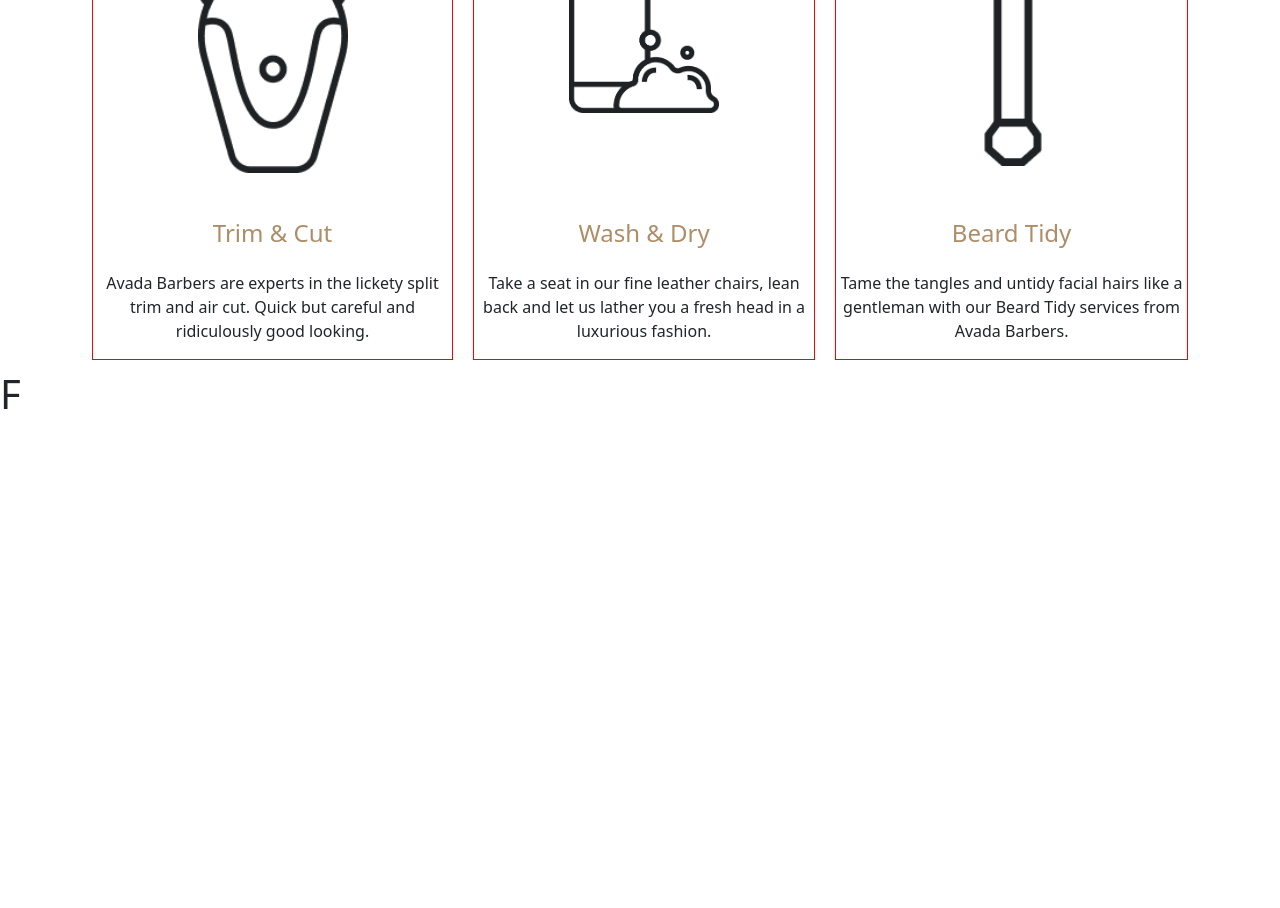
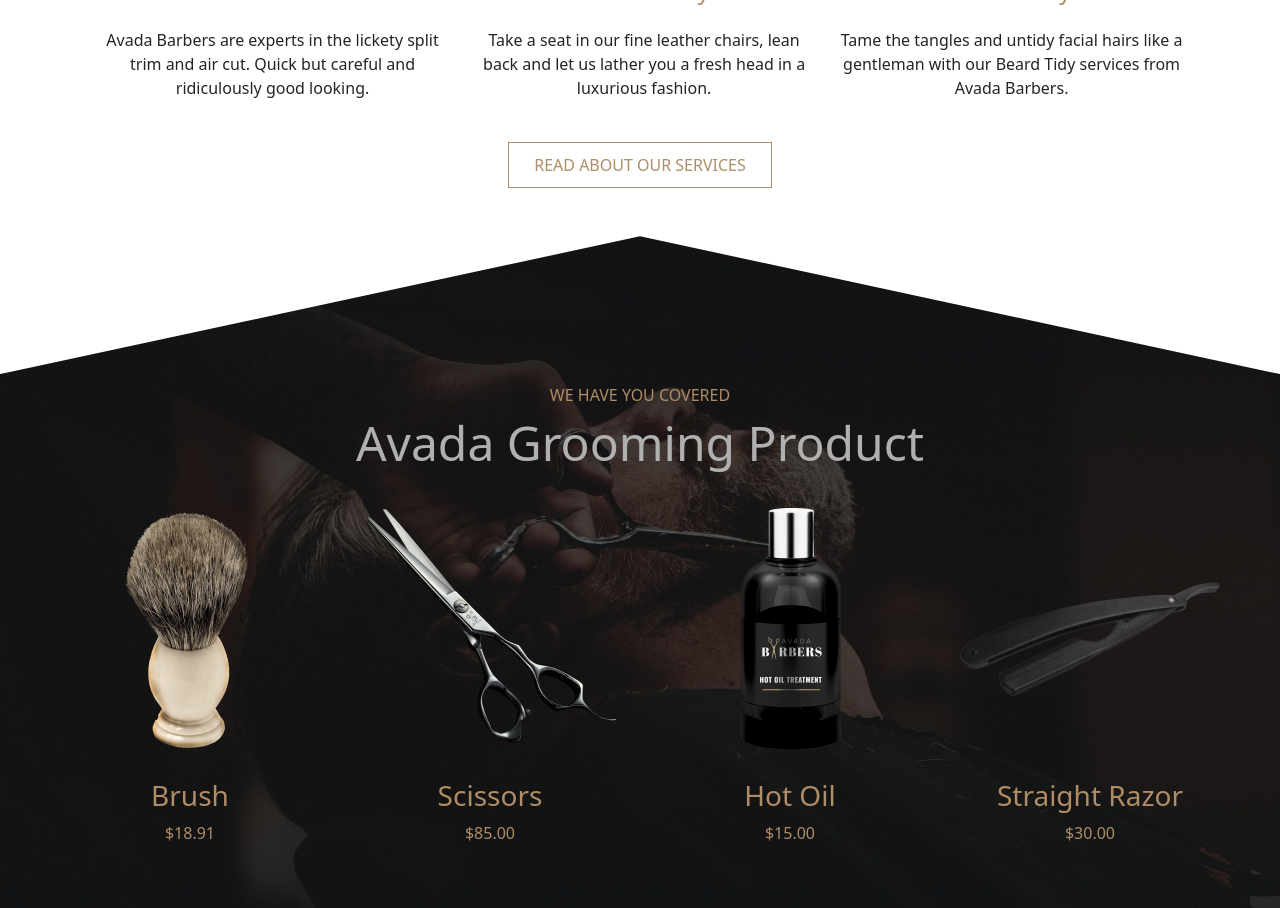
Before and after one commit to AndreaDeStefano1/proj-html-vuejs, a Vue app: page / in a window 1280 px wide. Shown: the part 1660-2568 px from the top of the page. Before the commit the page ends 2086 px from the top, so only its background shows below. Built offline with nearby package versions, Linux system fonts and the light colour scheme.

Commit message:
Aggiunta sezione prodotti

```diff
--- a/src/components/CardCompServices.vue
+++ b/src/components/CardCompServices.vue
@@ -37,12 +37,13 @@
 
 
 .card-container{
-  border: 1px solid red;
-  margin: 10px 10px;
+  // border: 1px solid red;
+  margin: 10px;
   .image-container{
-    height: 300px;
+    height: 250px;
     img{
       width: 150px;
+      height: 219px;
     }
   }
   h4{
--- /dev/null
+++ b/src/components/CardProductComp.vue
@@ -0,0 +1,29 @@
+<template>
+  <div class="card-container d-flex flex-column">
+    <img class=" text-center" :src="url" alt="">
+		<h3 class=" text-center">{{title}}</h3>
+		<span class=" text-center">${{price}}</span>
+	</div>
+</template>
+
+<script>
+export default {
+    name: "CArdProductComp",
+    props:{
+        url: String,
+        title: String,
+        price: String
+    }
+}
+</script>
+
+<style lang="scss" scoped>
+@import '../assets/style/vars';
+h3,
+span{
+	color: $primary-color
+}
+img{
+	width: 300px;
+}
+</style>
--- a/src/components/MainComp.vue
+++ b/src/components/MainComp.vue
@@ -38,10 +38,66 @@
         title="Beard Tidy"
         :url="require('../assets/img/avadabarbers-beardtrim-icon.png')"/>
 
+      </div>
+
+      <ButtonComp
+      class="text-center pt-3"
+      buttonText="READ ABOUT OUR SERVICES"/>
+
+    </section>
+    <!-- /SERVICE SECTION -->
+
+    <!-- PRODUCT SECTION -->
+    <section class="product-section mt-5">
+      <TitleComp
+      class=""
+      bigText="Avada Grooming Product"
+      miniText="WE HAVE YOU COVERED"/>
+      <div class="produc-container d-flex justify-content-center pb-5">
+        <CardProductComp
+        price="18.91"
+        title="Brush"
+        :url="require('../assets/img/brush_dark.png')"/>
+        <CardProductComp
+        price="85.00"
+        title="Scissors"
+        :url="require('../assets/img/scissors.png')"/>
+        <CardProductComp
+        price="15.00"
+        title="Hot Oil"
+        :url="require('../assets/img/hot_oil_dark.png')"/>
+        <CardProductComp
+        price="30.00"
+        title="Straight Razor"
+        :url="require('../assets/img/straight_razor_dark.png')"/>
 
       </div>
+      <ButtonComp
+      class="text-center pt-3 pb-x"
+      buttonText="READ ABOUT OUR SERVICES"/>
+
+
     </section>
-    <!-- /SERVICE SECTION -->
+
+     <!-- /PRODUCT SECTION -->
+      <div class="featured-product-container d-flex">
+        <div class="image-container">
+          <img src="../assets/img/shaving_butter.png" alt="">
+        </div>
+        <div class="text-field">
+          <!-- <TitleComp
+          class=" pb-2 text-left"
+          bigText="Shaving Butter"
+          miniText="THIS MONTH FEATURED PRODUCT"/> -->
+          <h6>THIS MONTH FEATURED PRODUCT</h6>
+          <h2>Shaving Butter</h2>
+          <p>Lorem ipsum dolor sit, amet consectetur adipisicing elit. Illo, suscipit ratione minima quis soluta, veritatis neque aliquam numquam architecto vitae totam optio voluptatem accusamus laboriosam?</p>
+          <ButtonComp
+          buttonText="BUY NOW"/>
+        </div>
+      </div>
+     <!-- /FEATURED PRODUCT -->
+
   </main>
 </template>
 
@@ -49,12 +105,16 @@
 import ButtonComp from './ButtonComp.vue'
 import TitleComp from './TitleComp.vue'
 import CardCompServices from './CardCompServices.vue'
+import CardProductComp from './CardProductComp.vue'
+
 
 export default {
   components: {
     TitleComp,
     ButtonComp,
-    CardCompServices },
+    CardCompServices,
+    CardProductComp
+},
   name: 'MainComp',
   data(){
     return{
@@ -89,10 +149,53 @@
   background-image: url(../assets/img/avadabarbers-about-introbackground.jpg);
   background-position: 0 20%;
   clip-path: $clip;
-
   .pb-x{
     padding-bottom: 300px;
   }
 }
+.product-section{
+  background-image: url(../assets/img/avadabarbers-reviewsbackground.jpg);
+  // min-height: 600px;
+  background-size: cover;
+  background-position: bottom;
+  clip-path: polygon(50% 0%, 100% 15%, 100% 100%, 0 100%, 0 15%);
+  padding-top: 150px;
+  .pb-x{
+    padding-bottom: 200px;
+  }
+}
+
+
+.featured-product-container{
+  width: 60%;
+  height: 300px;
+  background-color: $dark-block-color;
+  border-color: 1px solid red;
+  transform: translateY(-60px);
+  margin: 0 auto;
+  border-top: 4px solid $primary-color;
+  .image-container{
+    width: 300px;
+    height: 296px;
+    background-image: url(../assets/img/avadabarbers-cta-background.jpg);
+    background-position: center;
+    background-size: cover;
+    img{
+      width: 240px;
+      margin: 40px 40px;
+    }
+  }
+  .text-field{
+    padding: 20px;
+    h6{
+      color: $primary-color;
+    }
+    h2{
+      color: $secondary-color;
+      font-size: 3em;
+    }
+  }
+}
+
 
 </style>
--- a/src/components/TitleComp.vue
+++ b/src/components/TitleComp.vue
@@ -1,5 +1,5 @@
 <template>
-  <div class=" text-center py-5">
+  <div class=" text-center">
     <h6>{{miniText}}</h6>
     <h2>{{bigText}}</h2>
   </div>
```
